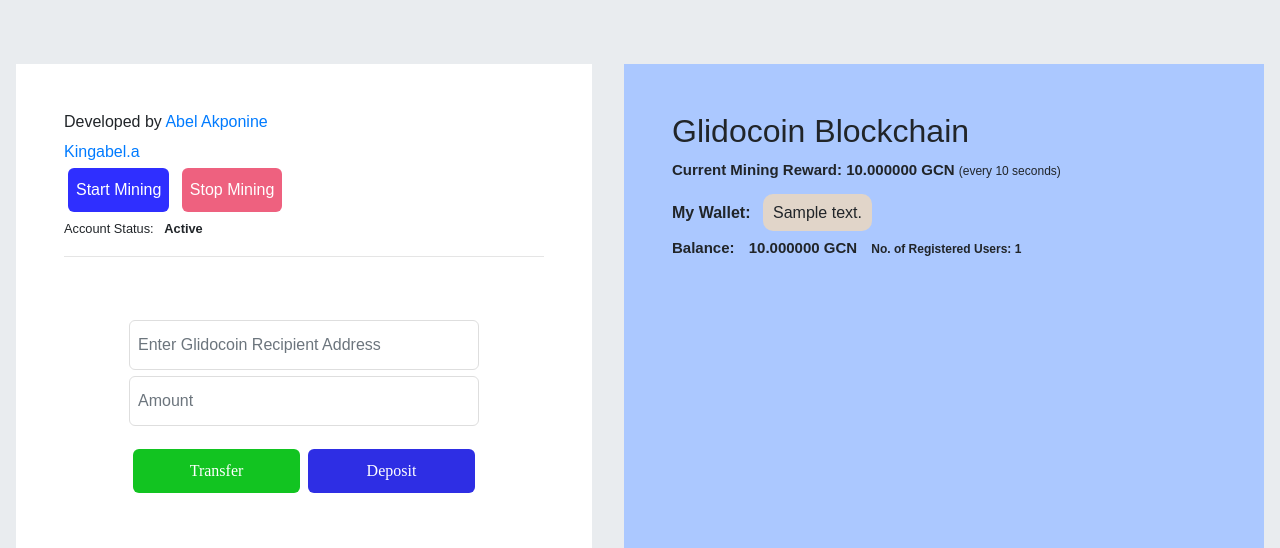
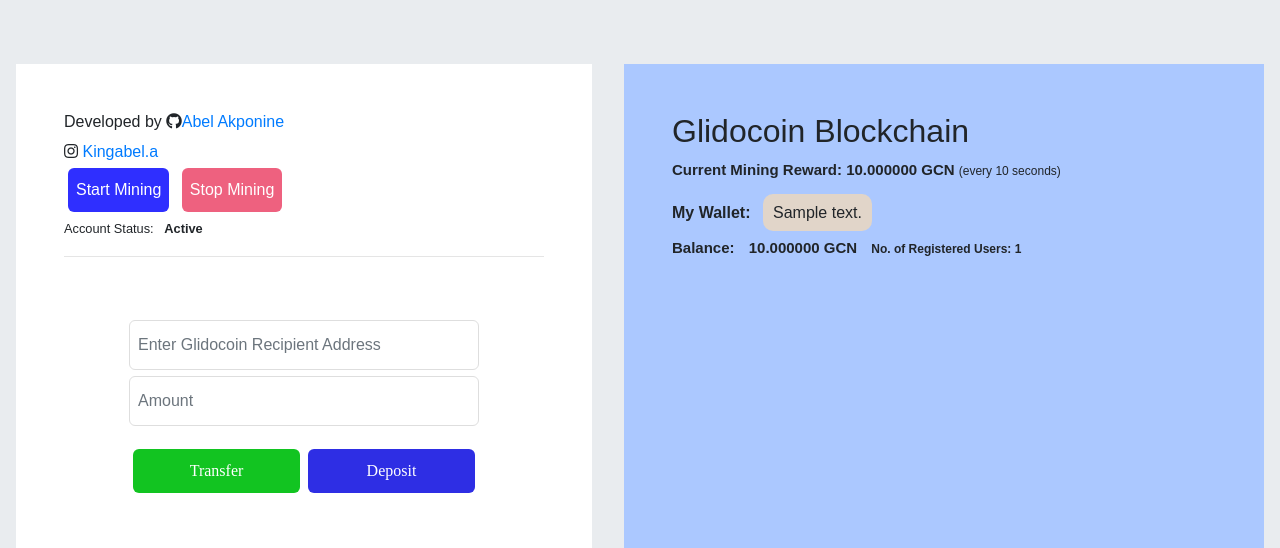
Before and after one commit to abelakponine/Glidocoin, a Django app: template Glidocoin/templates/index.html in a window 1280 px wide. Shown: the part 66-614 px from the top of the page. Run offline with Django 3.2, Linux system fonts and the light colour scheme; the template is opened without the code that fills it: most values are stand-ins (such as "Sample title", 1, 10 or a date in 2020); data that the repository does not hold is empty; some libraries are stand-ins or nearby versions.

Commit message:
Glidocoin Update

```diff
--- a/Glidocoin/templates/index.html
+++ b/Glidocoin/templates/index.html
@@ -8,11 +8,11 @@
     <title>Glidocoin Blockchain</title>
     <link rel="stylesheet" href="{% static 'css/app.css' %}"/>
     <link rel="stylesheet" href="https://maxcdn.bootstrapcdn.com/bootstrap/4.5.2/css/bootstrap.min.css">
-    <!-- <link rel="stylesheet" href="https://cdnjs.cloudflare.com/ajax/libs/font-awesome/5.13.0/css/all.min.css"> -->
-    <link rel="stylesheet" href="https://cdnjs.cloudflare.com/ajax/libs/font-awesome/4.7.0/css/">
+    <link rel="stylesheet" href="https://cdnjs.cloudflare.com/ajax/libs/font-awesome/5.13.0/css/all.min.css">
+    <!-- <link rel="stylesheet" href="https://cdnjs.cloudflare.com/ajax/libs/font-awesome/4.7.0/css/"> -->
     <script type="module" src="{% static 'js/initialize.js'%}" defer></script>
     <script type="module" src="{% static 'js/miner.js'%}" defer></script>
-    <script src="https://maxcdn.bootstrapcdn.com/bootstrap/4.5.2/js/bootstrap.min.js"></script>
+    <script src="https://maxcdn.bootstrapcdn.com/bootstrap/4.5.2/js/bootstrap.min.js" defer></script>
 </head>
 <body style="font-family:arial;">
     <header class="nav bg-dark" style="padding:1% 2%;">
```
